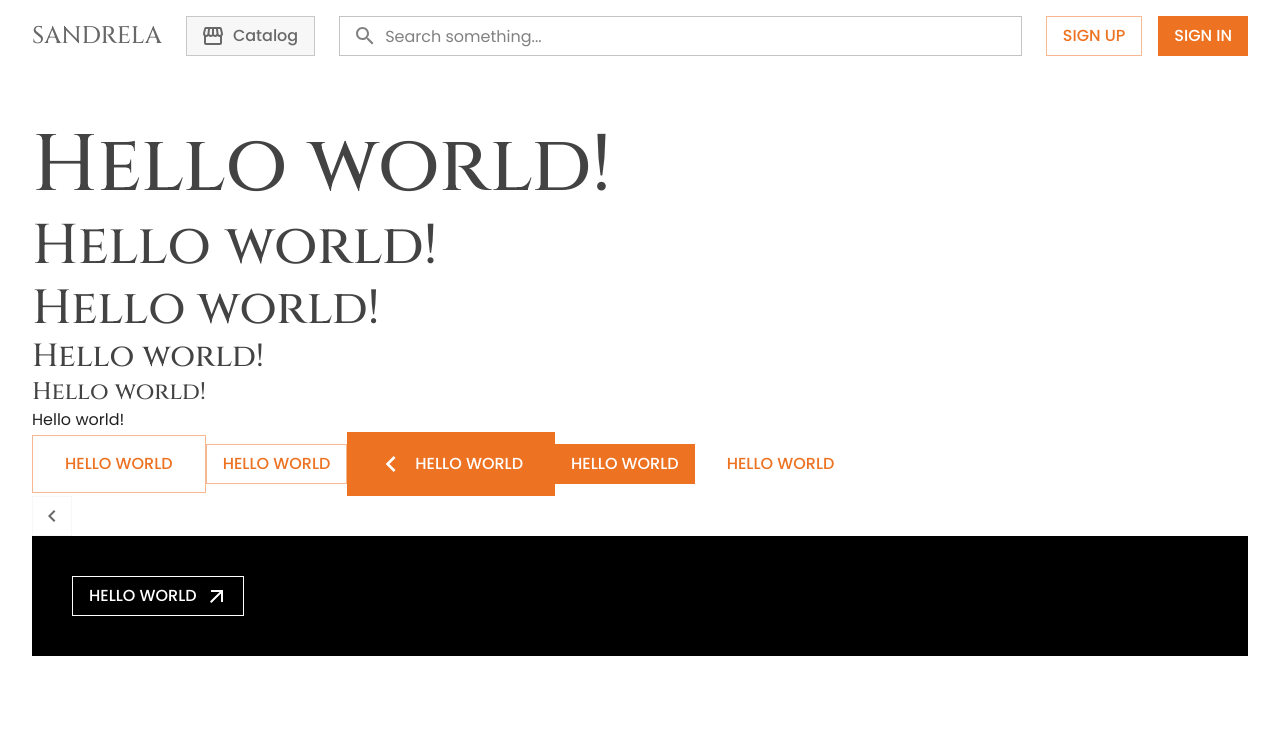
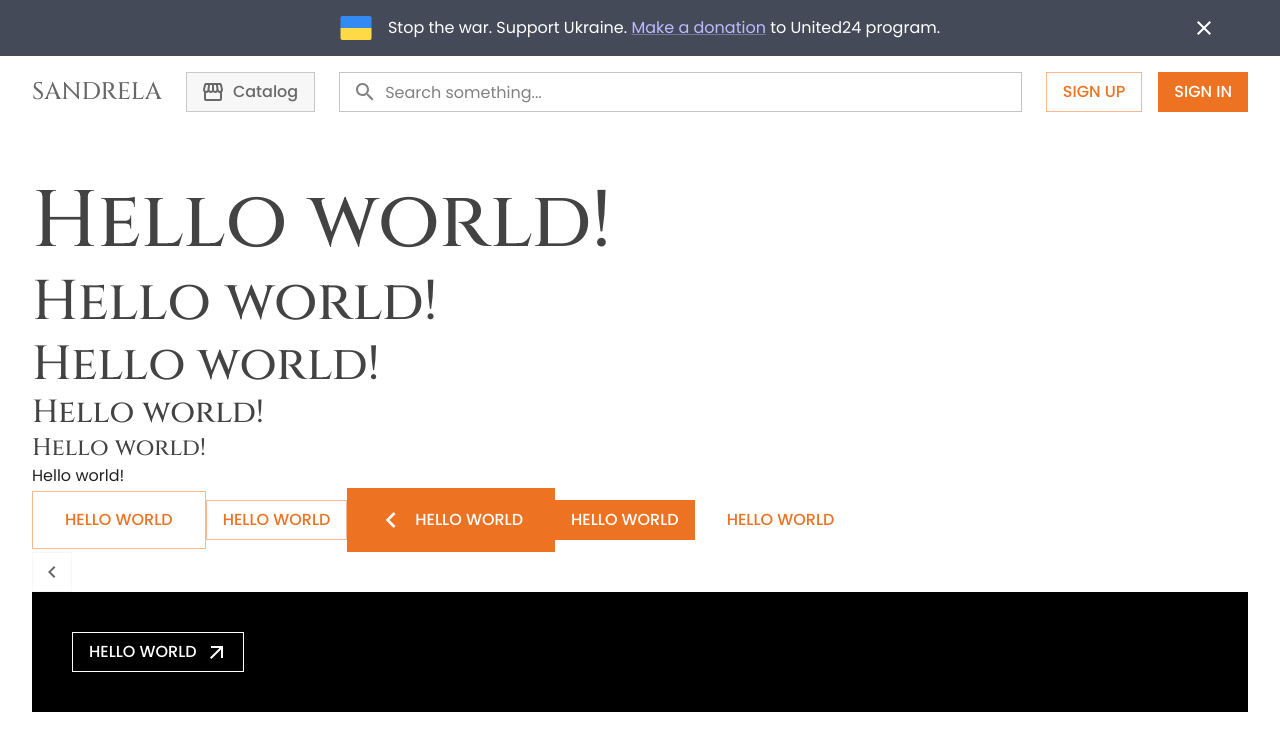
Before and after one commit to berezenko04/wedding-shop, a React (Vite) app in the folder client/: page / in a window 1280 px wide. Shown: the top 750 px of the page. Built offline with nearby package versions, Linux system fonts and the light colour scheme.

Commit message:
feat: added war alert component

```diff
--- a/client/src/components/layouts/PrimaryLayout/index.tsx
+++ b/client/src/components/layouts/PrimaryLayout/index.tsx
@@ -4,10 +4,12 @@ import { Outlet } from "react-router-dom";
 // components
 import Header from "@/components/navigation/Header";
 import CustomContainer from "@/components/ui/layout/CustomContainer";
+import WarAlert from "@/components/navigation/WarAlert";
 
 const PrimaryLayout: React.FC = () => {
   return (
     <Stack sx={{ minHeight: "100svh" }}>
+      <WarAlert />
       <Header />
       <CustomContainer sx={{ flex: 1, display: "flex", flexDirection: "column", py: { xs: 3, md: 6 } }}>
         <Outlet />
--- /dev/null
+++ b/client/src/components/navigation/WarAlert/index.tsx
@@ -0,0 +1,52 @@
+import { Box, IconButton, Link, Typography } from "@mui/material";
+import { useState } from "react";
+
+// components
+import CustomContainer from "@/components/ui/layout/CustomContainer";
+
+// icons
+import { Close } from "@mui/icons-material";
+
+const WarAlert: React.FC = () => {
+  const [isClosed, setIsClosed] = useState<boolean>(localStorage.getItem("alertWar") === "true" || false);
+
+  const handleClose = () => {
+    localStorage.setItem("alertWar", "true");
+    setIsClosed(true);
+  };
+
+  if (isClosed) return null;
+
+  return (
+    <Box sx={{ backgroundColor: "blue.800" }} py={2} px={3}>
+      <CustomContainer>
+        <Box display="flex" alignItems="center" justifyContent="center" sx={{ position: "relative" }}>
+          <Box component="img" src="/ua.png" width={32} height={24} mr={2} />
+
+          <Typography color="common.white" textAlign="center">
+            Stop the war. Support Ukraine.&nbsp;
+            <Link href="https://u24.gov.ua/" color="blue.200" target="_blank">
+              Make a donation
+            </Link>
+            &nbsp;to United24 program.
+          </Typography>
+
+          <IconButton
+            sx={{
+              position: "absolute",
+              right: 0,
+              top: "50%",
+              transform: "translateY(-50%)",
+              color: "white",
+            }}
+            onClick={handleClose}
+          >
+            <Close />
+          </IconButton>
+        </Box>
+      </CustomContainer>
+    </Box>
+  );
+};
+
+export default WarAlert;
--- a/client/src/components/ui/layout/CustomContainer/index.tsx
+++ b/client/src/components/ui/layout/CustomContainer/index.tsx
@@ -10,6 +10,7 @@ const CustomContainer: React.FC<ContainerProps> = ({ sx, children }) => {
     <Container
       disableGutters
       sx={{
+        position: "relative",
         maxWidth: "1552px !important",
         height: "100%",
         display: "flex",
--- a/client/src/theme.ts
+++ b/client/src/theme.ts
@@ -10,6 +10,7 @@ const theme = createTheme({
     error: { main: "#F04438" },
     blue: {
       800: "#444A58",
+      200: "#BCBCFF",
     },
     grey: {
       800: "#383838",
```
Also changed, not shown: client/public/ua.png (added).
